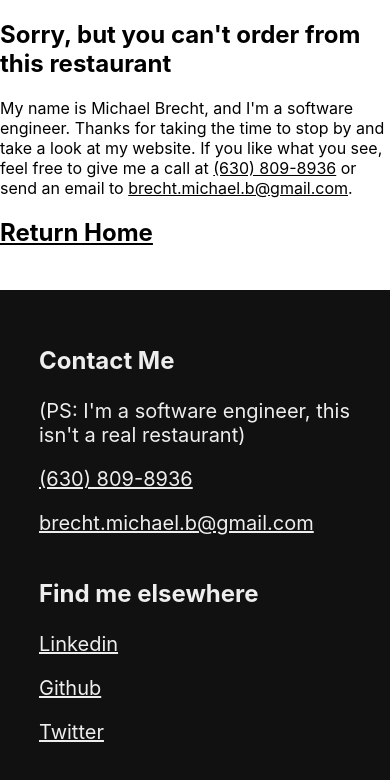
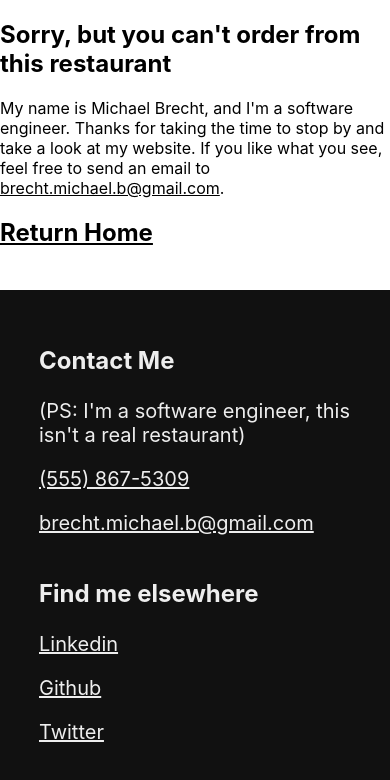
Before and after one commit to mbrecht/Capricios, a Next.js app: page /order in a window 390 px wide. Shown: the top 780 px of the page. Built offline with nearby package versions, Linux system fonts and the light colour scheme.

Commit message:
redacts phone number

```diff
--- a/components/Contact.js
+++ b/components/Contact.js
@@ -10,7 +10,7 @@ export default function Contact() {
         (PS: I'm a software engineer, this isn't a real restaurant)
       </p>
       <p className={styles.phone}>
-        <Link href="tel:6308098936">(630) 809-8936</Link>
+        <Link href="tel:5558675309">(555) 867-5309</Link>
       </p>
       <p className={styles.email}>
         <Link href="mailto:brecht.michael.b@gmail.com">
--- a/pages/order.js
+++ b/pages/order.js
@@ -9,8 +9,7 @@ export default function Home() {
       <p>
         My name is Michael Brecht, and I'm a software engineer. Thanks for
         taking the time to stop by and take a look at my website. If you like
-        what you see, feel free to give me a call at{" "}
-        <Link href="tel:6308098936">(630) 809-8936</Link> or send an email to{" "}
+        what you see, feel free to send an email to{" "}
         <Link href="mailto:brecht.michael.b@gmail.com">
           brecht.michael.b@gmail.com
         </Link>
```
